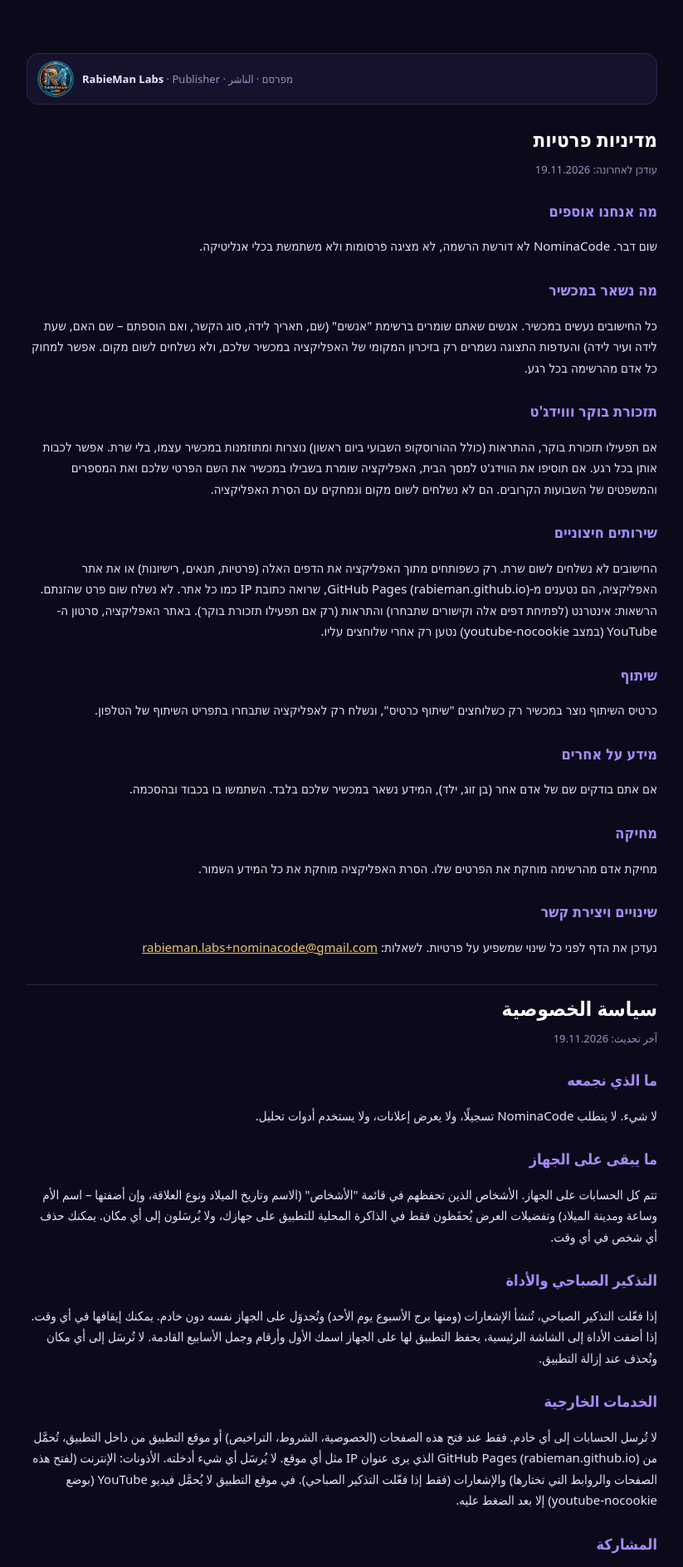
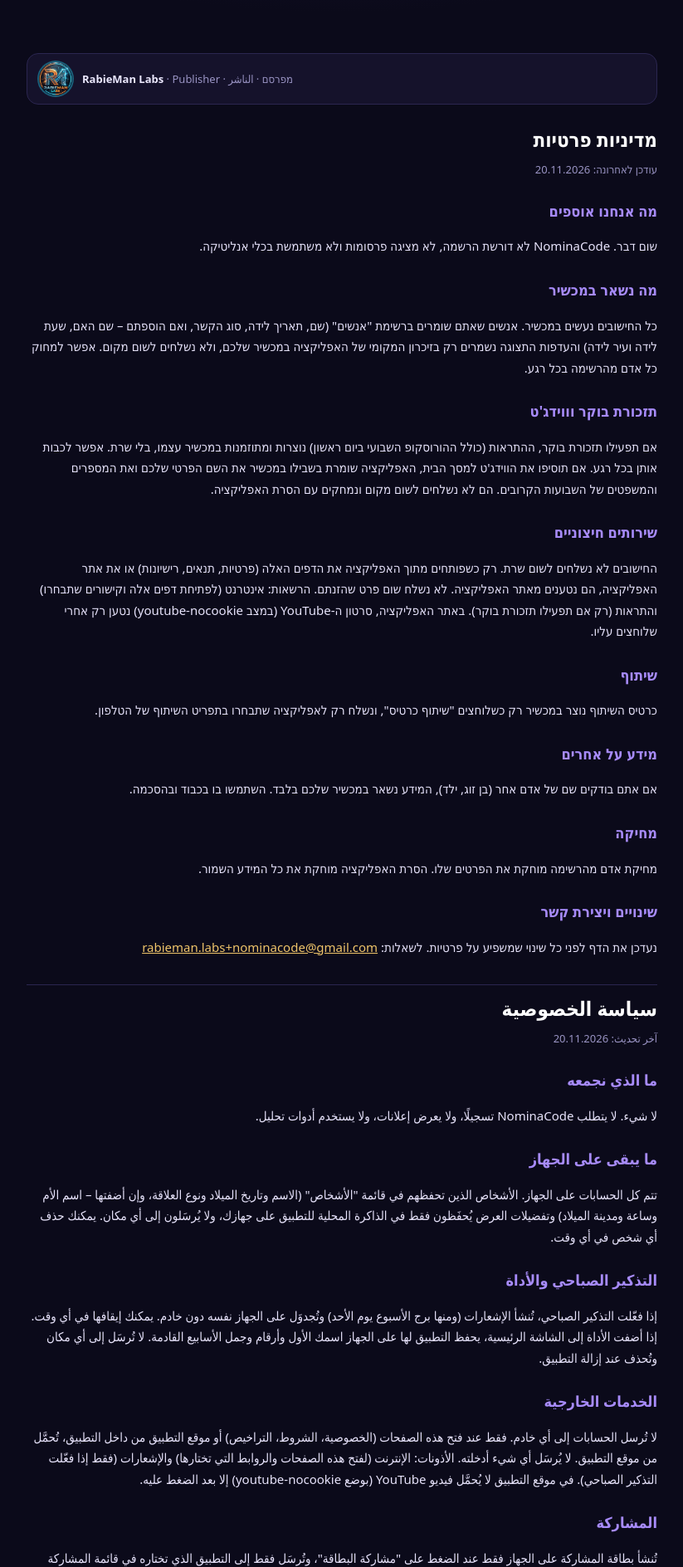
Before and after one commit to RabieMan/nominacode-site, a plain HTML site: page privacy.html in a window 1280 px wide. Shown: the top 1888 px of the page at 83% size, without its empty margins (228-1051 px from the left). Drawn offline with Linux system fonts and the light colour scheme.

Commit message:
Privacy: pages are 'loaded from the app website', no hosting provider named (he/ar/en)
Co-Authored-By: Claude Opus 5.5 <noreply@anthropic.com>
Claude-Session: https://claude.ai/code/session_01VLMtTQRjDsVcj3vmxAjvCp

```diff
--- a/privacy.html
+++ b/privacy.html
@@ -16,29 +16,29 @@ pre{background:#15122b;border:1px solid #2b2650;border-radius:10px;padding:12px;
 table{border-collapse:collapse} th,td{border:1px solid #2b2650;padding:6px 8px}
 </style></head><body><main>
 <div class="pub"><img src="img/rabieman-labs.webp" alt=""><div><b>RabieMan Labs</b> · Publisher · מפרסם · الناشر</div></div>
-<section lang="he" dir="rtl"><h1>מדיניות פרטיות</h1><div class="upd">עודכן לאחרונה: 19.11.2026</div>
+<section lang="he" dir="rtl"><h1>מדיניות פרטיות</h1><div class="upd">עודכן לאחרונה: 20.11.2026</div>
 <h2>מה אנחנו אוספים</h2><p>שום דבר. NominaCode לא דורשת הרשמה, לא מציגה פרסומות ולא משתמשת בכלי אנליטיקה.</p>
 <h2>מה נשאר במכשיר</h2><p>כל החישובים נעשים במכשיר. אנשים שאתם שומרים ברשימת "אנשים" (שם, תאריך לידה, סוג הקשר, ואם הוספתם – שם האם, שעת לידה ועיר לידה) והעדפות התצוגה נשמרים רק בזיכרון המקומי של האפליקציה במכשיר שלכם, ולא נשלחים לשום מקום. אפשר למחוק כל אדם מהרשימה בכל רגע.</p>
 <h2>תזכורת בוקר וווידג'ט</h2><p>אם תפעילו תזכורת בוקר, ההתראות (כולל ההורוסקופ השבועי ביום ראשון) נוצרות ומתוזמנות במכשיר עצמו, בלי שרת. אפשר לכבות אותן בכל רגע. אם תוסיפו את הווידג'ט למסך הבית, האפליקציה שומרת בשבילו במכשיר את השם הפרטי שלכם ואת המספרים והמשפטים של השבועות הקרובים. הם לא נשלחים לשום מקום ונמחקים עם הסרת האפליקציה.</p>
-<h2>שירותים חיצוניים</h2><p>החישובים לא נשלחים לשום שרת. רק כשפותחים מתוך האפליקציה את הדפים האלה (פרטיות, תנאים, רישיונות) או את אתר האפליקציה, הם נטענים מ-GitHub Pages (rabieman.github.io), שרואה כתובת IP כמו כל אתר. לא נשלח שום פרט שהזנתם. הרשאות: אינטרנט (לפתיחת דפים אלה וקישורים שתבחרו) והתראות (רק אם תפעילו תזכורת בוקר). באתר האפליקציה, סרטון ה-YouTube (במצב youtube-nocookie) נטען רק אחרי שלוחצים עליו.</p>
+<h2>שירותים חיצוניים</h2><p>החישובים לא נשלחים לשום שרת. רק כשפותחים מתוך האפליקציה את הדפים האלה (פרטיות, תנאים, רישיונות) או את אתר האפליקציה, הם נטענים מאתר האפליקציה. לא נשלח שום פרט שהזנתם. הרשאות: אינטרנט (לפתיחת דפים אלה וקישורים שתבחרו) והתראות (רק אם תפעילו תזכורת בוקר). באתר האפליקציה, סרטון ה-YouTube (במצב youtube-nocookie) נטען רק אחרי שלוחצים עליו.</p>
 <h2>שיתוף</h2><p>כרטיס השיתוף נוצר במכשיר רק כשלוחצים "שיתוף כרטיס", ונשלח רק לאפליקציה שתבחרו בתפריט השיתוף של הטלפון.</p>
 <h2>מידע על אחרים</h2><p>אם אתם בודקים שם של אדם אחר (בן זוג, ילד), המידע נשאר במכשיר שלכם בלבד. השתמשו בו בכבוד ובהסכמה.</p>
 <h2>מחיקה</h2><p>מחיקת אדם מהרשימה מוחקת את הפרטים שלו. הסרת האפליקציה מוחקת את כל המידע השמור.</p>
 <h2>שינויים ויצירת קשר</h2><p>נעדכן את הדף לפני כל שינוי שמשפיע על פרטיות. לשאלות: <a href="mailto:rabieman.labs+nominacode@gmail.com">rabieman.labs+nominacode@gmail.com</a></p></section>
-<section lang="ar" dir="rtl"><h1>سياسة الخصوصية</h1><div class="upd">آخر تحديث: 19.11.2026</div>
+<section lang="ar" dir="rtl"><h1>سياسة الخصوصية</h1><div class="upd">آخر تحديث: 20.11.2026</div>
 <h2>ما الذي نجمعه</h2><p>لا شيء. لا يتطلب NominaCode تسجيلًا، ولا يعرض إعلانات، ولا يستخدم أدوات تحليل.</p>
 <h2>ما يبقى على الجهاز</h2><p>تتم كل الحسابات على الجهاز. الأشخاص الذين تحفظهم في قائمة "الأشخاص" (الاسم وتاريخ الميلاد ونوع العلاقة، وإن أضفتها – اسم الأم وساعة ومدينة الميلاد) وتفضيلات العرض يُحفَظون فقط في الذاكرة المحلية للتطبيق على جهازك، ولا يُرسَلون إلى أي مكان. يمكنك حذف أي شخص في أي وقت.</p>
 <h2>التذكير الصباحي والأداة</h2><p>إذا فعّلت التذكير الصباحي، تُنشأ الإشعارات (ومنها برج الأسبوع يوم الأحد) وتُجدوَل على الجهاز نفسه دون خادم. يمكنك إيقافها في أي وقت. إذا أضفت الأداة إلى الشاشة الرئيسية، يحفظ التطبيق لها على الجهاز اسمك الأول وأرقام وجمل الأسابيع القادمة. لا تُرسَل إلى أي مكان وتُحذف عند إزالة التطبيق.</p>
-<h2>الخدمات الخارجية</h2><p>لا تُرسل الحسابات إلى أي خادم. فقط عند فتح هذه الصفحات (الخصوصية، الشروط، التراخيص) أو موقع التطبيق من داخل التطبيق، تُحمَّل من GitHub Pages (rabieman.github.io) الذي يرى عنوان IP مثل أي موقع. لا يُرسَل أي شيء أدخلته. الأذونات: الإنترنت (لفتح هذه الصفحات والروابط التي تختارها) والإشعارات (فقط إذا فعّلت التذكير الصباحي). في موقع التطبيق لا يُحمَّل فيديو YouTube (بوضع youtube-nocookie) إلا بعد الضغط عليه.</p>
+<h2>الخدمات الخارجية</h2><p>لا تُرسل الحسابات إلى أي خادم. فقط عند فتح هذه الصفحات (الخصوصية، الشروط، التراخيص) أو موقع التطبيق من داخل التطبيق، تُحمَّل من موقع التطبيق. لا يُرسَل أي شيء أدخلته. الأذونات: الإنترنت (لفتح هذه الصفحات والروابط التي تختارها) والإشعارات (فقط إذا فعّلت التذكير الصباحي). في موقع التطبيق لا يُحمَّل فيديو YouTube (بوضع youtube-nocookie) إلا بعد الضغط عليه.</p>
 <h2>المشاركة</h2><p>تُنشأ بطاقة المشاركة على الجهاز فقط عند الضغط على "مشاركة البطاقة"، وتُرسَل فقط إلى التطبيق الذي تختاره في قائمة المشاركة بالهاتف.</p>
 <h2>معلومات عن الآخرين</h2><p>إذا فحصت اسم شخص آخر (شريك، طفل)، تبقى المعلومات على جهازك فقط. استخدمها باحترام وبموافقته.</p>
 <h2>الحذف</h2><p>حذف شخص من القائمة يحذف بياناته. إزالة التطبيق تحذف كل المعلومات المحفوظة.</p>
 <h2>التغييرات والتواصل</h2><p>سنحدّث هذه الصفحة قبل أي تغيير يمس الخصوصية. للأسئلة: <a href="mailto:rabieman.labs+nominacode@gmail.com">rabieman.labs+nominacode@gmail.com</a></p></section>
-<section lang="en" dir="ltr"><h1>Privacy policy</h1><div class="upd">Last updated: 19 Nov 2026</div>
+<section lang="en" dir="ltr"><h1>Privacy policy</h1><div class="upd">Last updated: 20 Nov 2026</div>
 <h2>What we collect</h2><p>Nothing. NominaCode needs no sign-up, shows no ads and uses no analytics.</p>
 <h2>What stays on the device</h2><p>All calculations run on the device. People you save in the "People" list (name, date of birth, relation and, if you add them, the mother's name, birth time and birth city) and your display preferences are kept only in the app's local storage on your device and are never sent anywhere. You can delete anyone from the list at any time.</p>
 <h2>Morning reminder and widget</h2><p>If you turn on the morning reminder, the notifications (including the weekly horoscope on Sunday) are created and scheduled on the device itself, with no server. You can turn them off at any time. If you add the home-screen widget, the app stores for it on your device your first name and the numbers and lines of the coming weeks. They are never sent anywhere and are deleted when you uninstall the app.</p>
-<h2>External services</h2><p>Your calculations are never sent to any server. Only when you open these pages (privacy, terms, notices) or the app website from inside the app are they loaded from GitHub Pages (rabieman.github.io), which sees an IP address like any website. Nothing you entered is sent. Permissions: internet (to open these pages and links you choose) and notifications (only if you turn on the morning reminder). On the app website, the YouTube video (in youtube-nocookie mode) loads only after you click it.</p>
+<h2>External services</h2><p>Your calculations are never sent to any server. Only when you open these pages (privacy, terms, notices) or the app website from inside the app are they loaded from the app website. Nothing you entered is sent. Permissions: internet (to open these pages and links you choose) and notifications (only if you turn on the morning reminder). On the app website, the YouTube video (in youtube-nocookie mode) loads only after you click it.</p>
 <h2>Sharing</h2><p>The share card is created on the device only when you tap "Share card", and is sent only to the app you pick in your phone's share menu.</p>
 <h2>Information about others</h2><p>If you check someone else's name (a partner, a child), the information stays on your device only. Use it respectfully and with their consent.</p>
 <h2>Deletion</h2><p>Deleting a person from the list deletes their details. Uninstalling the app deletes everything saved.</p>
```
